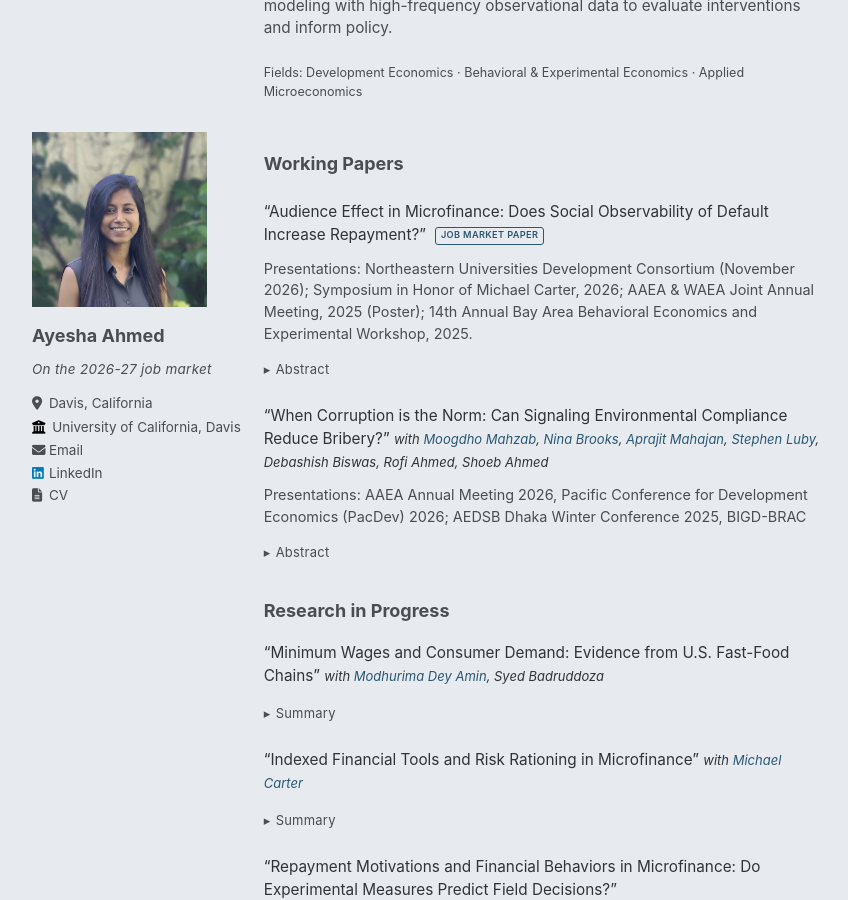
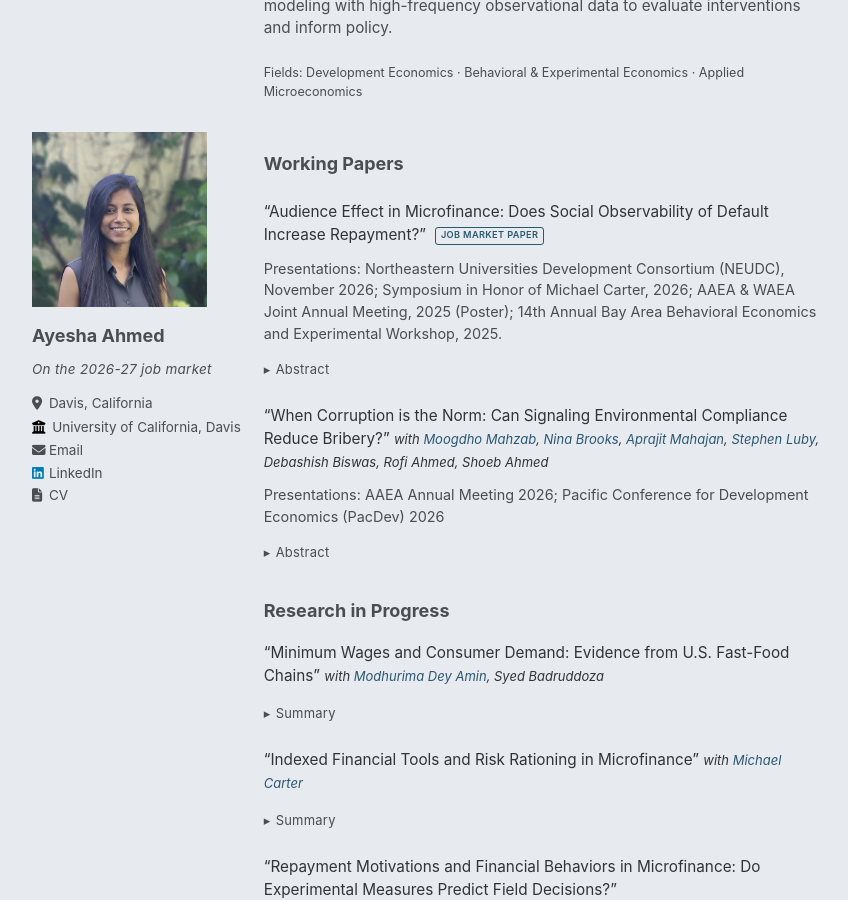
Before and after one commit to ahmed-ayesha/ahmed-ayesha.github.io, a Jekyll site: the page built from _pages/about.md, in a window 1280 px wide and 900 px high, scrolled down 315 px. Shown: the whole window, without its empty margins (205-1053 px from the left). Built offline with Jekyll 4.4.1, drawn with Linux system fonts in a browser that asks for light colours.

Commit message:
About updates

```diff
--- a/_pages/about.md
+++ b/_pages/about.md
@@ -29,10 +29,10 @@ Fields: Development Economics · Behavioral & Experimental Economics · Applied
 
 <div class="space-md"></div>
 
-"Audience Effect in Microfinance: Does Social Observability of Default Increase Repayment?" <a class="jmp-badge" href="{{ '/files/slides_repayement_norm.pdf' | relative_url }}" target="_blank" rel="noopener">Job Market Paper</a>
+"Audience Effect in Microfinance: Does Social Observability of Default Increase Repayment?" <a class="jmp-badge" href="{{ '/files/slides_repayment_norm.pdf' | relative_url }}" target="_blank" rel="noopener">Job Market Paper</a>
 {: .research-title}
 
-Presentations: Northeastern Universities Development Consortium (November 2026); [Symposium in Honor of Michael Carter, 2026](https://are.ucdavis.edu/symposium-in-honor-of-michael-carter/){: style="color: inherit;"}; AAEA & WAEA Joint Annual Meeting, 2025 (Poster); 14th Annual Bay Area Behavioral Economics and Experimental Workshop, 2025.
+Presentations: Northeastern Universities Development Consortium (NEUDC), November 2026; [Symposium in Honor of Michael Carter, 2026](https://are.ucdavis.edu/symposium-in-honor-of-michael-carter/){: style="color: inherit;"}; AAEA & WAEA Joint Annual Meeting, 2025 (Poster); 14th Annual Bay Area Behavioral Economics and Experimental Workshop, 2025.
 {: .research-desc}
 {% comment %}[(Poster)](https://ageconsearch.umn.edu/record/360823?ln=en&v=pdf){% endcomment %}
 
@@ -49,7 +49,7 @@ Does making default observable to peers increase repayment in microfinance? Many
 "When Corruption is the Norm: Can Signaling Environmental Compliance Reduce Bribery?" *with [Moogdho Mahzab](https://sites.google.com/virginia.edu/moogdhomahzab/home), [Nina Brooks](https://www.ninarbrooks.com/index.html), [Aprajit Mahajan](https://vcresearch.berkeley.edu/faculty/aprajit-mahajan), [Stephen Luby](https://profiles.stanford.edu/stephen-luby), Debashish Biswas, Rofi Ahmed, Shoeb Ahmed*
 {: .research-title}
 
-Presentations: AAEA Annual Meeting 2026, Pacific Conference for Development Economics (PacDev) 2026; AEDSB Dhaka Winter Conference 2025, BIGD-BRAC
+Presentations: AAEA Annual Meeting 2026; Pacific Conference for Development Economics (PacDev) 2026
 {: .research-desc}
 
 <details class="abstract" markdown="1">
@@ -85,7 +85,7 @@ This study examines how minimum wage regulation affects consumer demand in the U
 <details class="abstract" markdown="1">
 <summary>Summary</summary>
 
-This study examines whether indexed financial tools reduce risk rationing among smallholder microfinance borrowers in Bangladesh. Through a large-scale randomized experiment, we compare standalone agricultural index insurance with insurance bundled with savings and a contingent line of credit, and measure their effects on different forms of non-price credit rationing. We also examine whether risk rationing is more prevalent among borrowers who are more responsive to reputational incentives, testing whether social collateral can itself contribute to reluctance to borrow under risk.
+This study examines whether indexed financial tools reduce risk rationing among smallholder microfinance borrowers in Bangladesh. Through a large-scale randomized experiment with 6,683 farmers, we compare standalone agricultural index insurance with insurance bundled with savings and a contingent line of credit, and estimate their effects on different forms of non-price credit rationing. We also examine whether risk rationing is more prevalent among borrowers who are more responsive to reputational incentives, testing whether social collateral discourages borrowing under risk.
 {: .research-desc}
 
 </details>
```
Also changed, not shown: other parts of _pages/about.md (+2 -2 lines), 2 other files.
